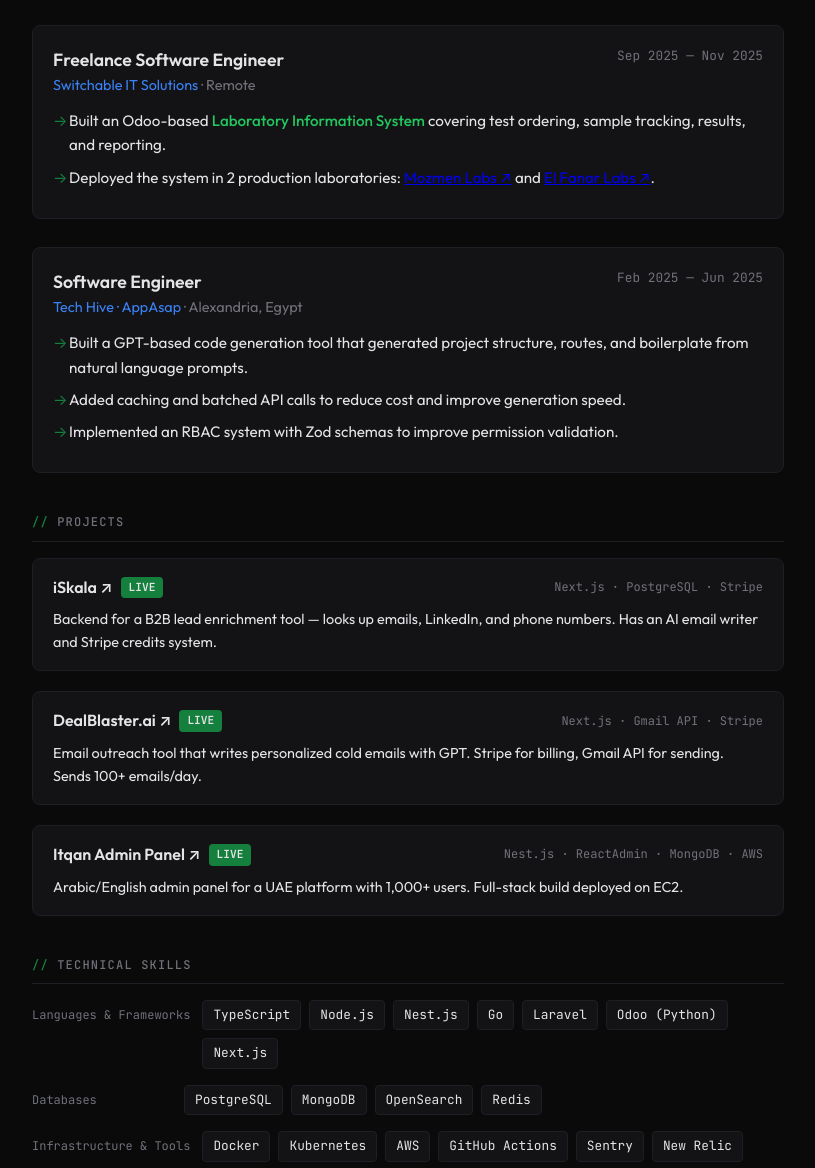
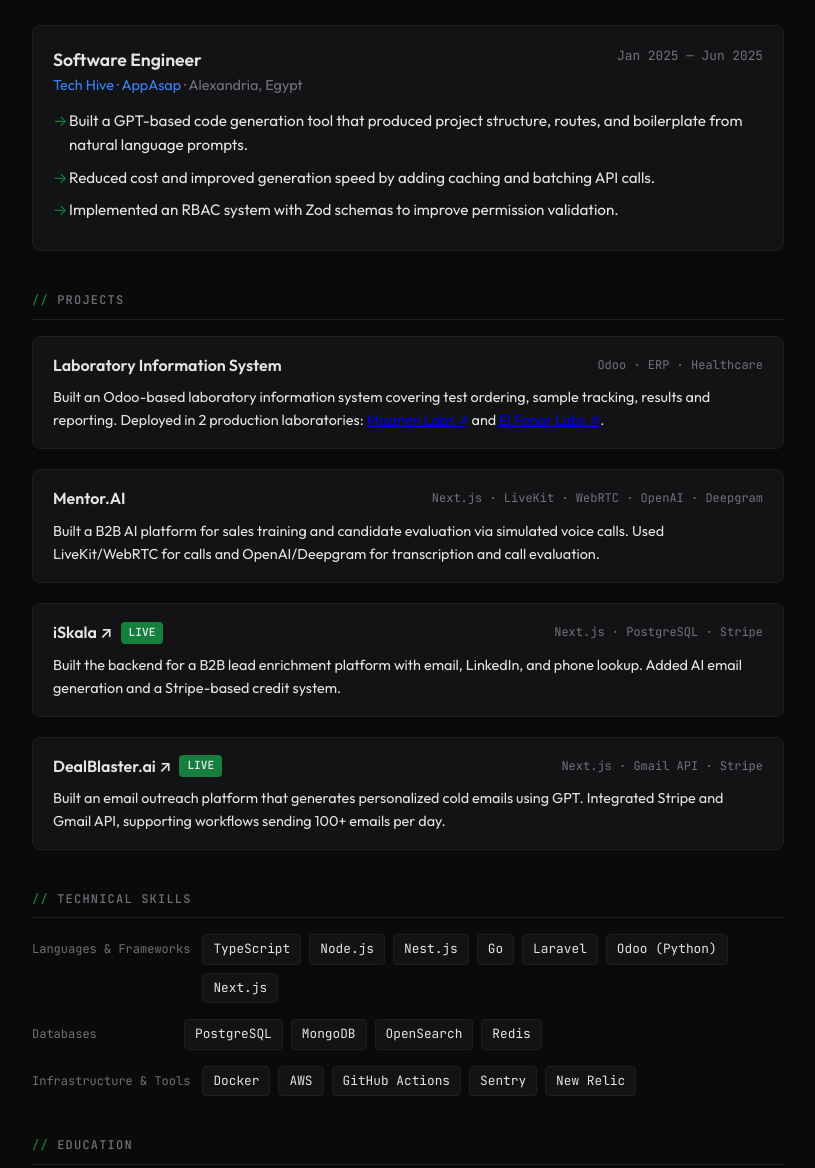
Before and after one commit to 5alifaa/resume, a plain HTML site: page index.html in a window 1280 px wide. Shown: the part 849-2017 px from the top of the page, without its empty margins (232-1047 px from the left). Drawn offline with Linux system fonts and the light colour scheme.

Commit message:
Refactor job titles and descriptions in index.html and mohamed_khalifa.tex for consistency; update project details and correct minor typos. Adjust employment dates and enhance project descriptions for clarity.

```diff
--- a/index.html
+++ b/index.html
@@ -652,7 +652,7 @@
         <section>
             <h2 class="section-title">Summary</h2>
             <p class="summary">
-                Backend Software Engineer with experience building integrations, modernizing legacy systems, and shipping production features across ERP, healthcare, and AI-enabled products. Strongest in <strong>TypeScript/Node.js, Laravel, Go, PostgreSQL, and Odoo</strong> integrations, with hands-on work in performance optimization, asynchronous systems, and business-critical workflows.
+                Backend Software Engineer with experience building integrations, modernizing legacy systems, and shipping production features across ERP, healthcare, and AI-enabled products. Strongest in <strong>TypeScript/Node.js, Laravel, Go, PostgreSQL, and Odoo</strong> integrations, with hands-on experience in performance optimization, asynchronous systems, and business-critical workflows.
             </p>
         </section>
 
@@ -662,7 +662,7 @@
             <div class="job">
                 <div class="job-header">
                     <div>
-                        <div class="job-title">Software Engineer I</div>
+                        <div class="job-title">Software Engineer</div>
                         <div class="job-company"><a href="https://cartona.com/" target="_blank">Cartona</a> · Cairo, Egypt</div>
                     </div>
                     <div class="job-meta">June 2025 — Present</div>
@@ -679,28 +679,14 @@
             <div class="job">
                 <div class="job-header">
                     <div>
-                        <div class="job-title">Freelance Software Engineer</div>
-                        <div class="job-company"><a href="https://odoo.switchable.org/" target="_blank">Switchable IT Solutions</a> · Remote</div>
+                        <div class="job-title">Software Engineer</div>
+                        <div class="job-company"><a href="https://www.linkedin.com/company/appasap/posts/?feedView=all" target="_blank">Tech Hive · AppAsap</a> · Alexandria, Egypt</div>
                     </div>
-                    <div class="job-meta">Sep 2025 — Nov 2025</div>
+                    <div class="job-meta">Jan 2025 — Jun 2025</div>
                 </div>
                 <ul class="job-items">
-                    <li>Built an Odoo-based <strong>Laboratory Information System</strong> covering test ordering, sample tracking, results, and reporting.</li>
-                    <li>Deployed the system in 2 production laboratories: <a href="https://mozmenlabs.com/" target="_blank">Mozmen Labs ↗</a> and <a href="https://www.elfanarlabs.com/" target="_blank">El Fanar Labs ↗</a>.</li>
-                </ul>
-            </div>
-
-            <div class="job">
-                <div class="job-header">
-                    <div>
-                        <div class="job-title">Software Engineer</div>
-                        <div class="job-company"><a href="https://www.appasap.ai/" target="_blank">Tech Hive · AppAsap</a> · Alexandria, Egypt</div>
-                    </div>
-                    <div class="job-meta">Feb 2025 — Jun 2025</div>
-                </div>
-                <ul class="job-items">
-                    <li>Built a GPT-based code generation tool that generated project structure, routes, and boilerplate from natural language prompts.</li>
-                    <li>Added caching and batched API calls to reduce cost and improve generation speed.</li>
+                    <li>Built a GPT-based code generation tool that produced project structure, routes, and boilerplate from natural language prompts.</li>
+                    <li>Reduced cost and improved generation speed by adding caching and batching API calls.</li>
                     <li>Implemented an RBAC system with Zod schemas to improve permission validation.</li>
                 </ul>
             </div>
@@ -712,13 +698,29 @@
 
             <div class="project">
                 <div class="project-header">
+                    <div class="project-name">Laboratory Information System</div>
+                    <div class="project-stack">Odoo · ERP · Healthcare</div>
+                </div>
+                <p class="project-desc">Built an Odoo-based laboratory information system covering test ordering, sample tracking, results and reporting. Deployed in 2 production laboratories: <a href="https://mozmenlabs.com/" target="_blank">Mozmen Labs ↗</a> and <a href="https://www.elfanarlabs.com/" target="_blank">El Fanar Labs ↗</a>.</p>
+            </div>
+
+            <div class="project">
+                <div class="project-header">
+                    <div class="project-name">Mentor.AI</div>
+                    <div class="project-stack">Next.js · LiveKit · WebRTC · OpenAI · Deepgram</div>
+                </div>
+                <p class="project-desc">Built a B2B AI platform for sales training and candidate evaluation via simulated voice calls. Used LiveKit/WebRTC for calls and OpenAI/Deepgram for transcription and call evaluation.</p>
+            </div>
+
+            <div class="project">
+                <div class="project-header">
                     <div class="project-name">
                         <a href="https://enrich.iskala.ai/" target="_blank">iSkala ↗</a>
                         <span class="live-badge">Live</span>
                     </div>
                     <div class="project-stack">Next.js · PostgreSQL · Stripe</div>
                 </div>
-                <p class="project-desc">Backend for a B2B lead enrichment tool — looks up emails, LinkedIn, and phone numbers. Has an AI email writer and Stripe credits system.</p>
+                <p class="project-desc">Built the backend for a B2B lead enrichment platform with email, LinkedIn, and phone lookup. Added AI email generation and a Stripe-based credit system.</p>
             </div>
 
             <div class="project">
@@ -729,18 +731,7 @@
                     </div>
                     <div class="project-stack">Next.js · Gmail API · Stripe</div>
                 </div>
-                <p class="project-desc">Email outreach tool that writes personalized cold emails with GPT. Stripe for billing, Gmail API for sending. Sends 100+ emails/day.</p>
-            </div>
-
-            <div class="project">
-                <div class="project-header">
-                    <div class="project-name">
-                        <a href="https://itqanservices.ae/" target="_blank">Itqan Admin Panel ↗</a>
-                        <span class="live-badge">Live</span>
-                    </div>
-                    <div class="project-stack">Nest.js · ReactAdmin · MongoDB · AWS</div>
-                </div>
-                <p class="project-desc">Arabic/English admin panel for a UAE platform with 1,000+ users. Full-stack build deployed on EC2.</p>
+                <p class="project-desc">Built an email outreach platform that generates personalized cold emails using GPT. Integrated Stripe and Gmail API, supporting workflows sending 100+ emails per day.</p>
             </div>
         </section>
 
@@ -772,7 +763,6 @@
                     <span class="skill-label">Infrastructure & Tools</span>
                     <div class="skill-tags">
                         <span class="tag">Docker</span>
-                        <span class="tag">Kubernetes</span>
                         <span class="tag">AWS</span>
                         <span class="tag">GitHub Actions</span>
                         <span class="tag">Sentry</span>
```
Also changed, not shown: 2 other files.
